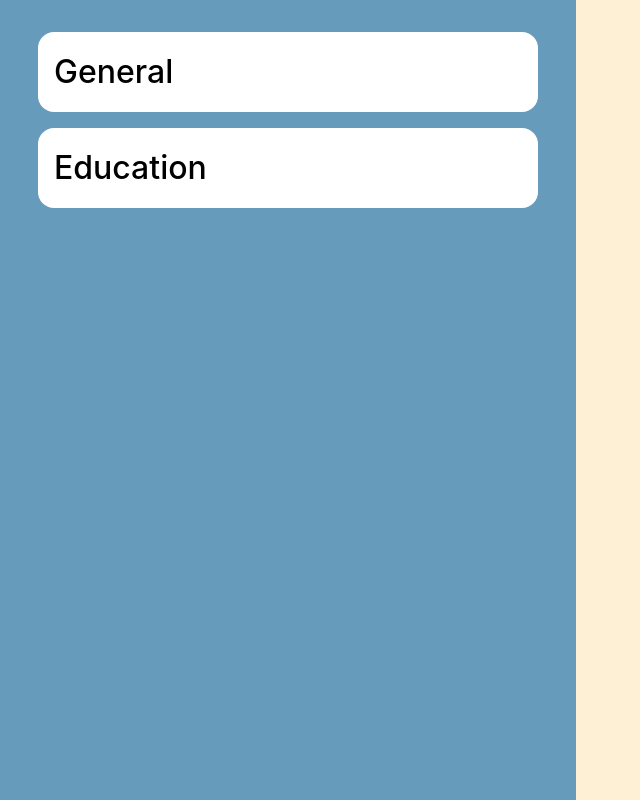
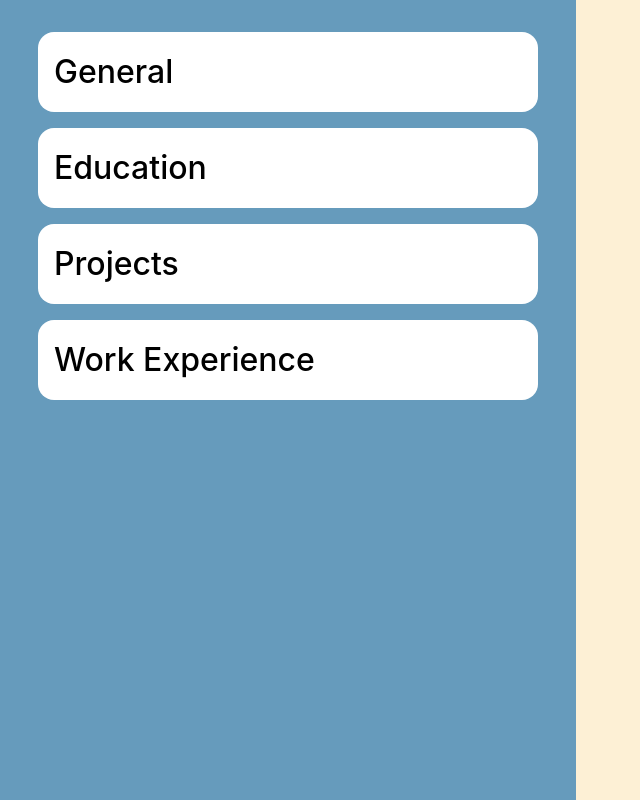
Before and after one commit to datderek/resumebuilder, a React (Vite) app: page / in a window 1280 px wide. Shown: the top 800 px of the page, without its empty margins (0-640 px from the left). Built offline with nearby package versions, Linux system fonts and the light colour scheme.

Commit message:
Add Projects and Work Experience panels

```diff
--- a/package.json
+++ b/package.json
@@ -11,7 +11,8 @@
   },
   "dependencies": {
     "react": "^18.2.0",
-    "react-dom": "^18.2.0"
+    "react-dom": "^18.2.0",
+    "uuid": "^9.0.1"
   },
   "devDependencies": {
     "@types/react": "^18.2.66",
--- a/src/components/Panel.jsx
+++ b/src/components/Panel.jsx
@@ -1,7 +1,7 @@
 import { useState } from 'react';
 import '../styles/Panel.css';
 
-export default function Panel({ label, children }) {
+export default function Panel({ label, onAddMore, children }) {
   const [isActive, setIsActive] = useState(false);
 
   const handleClick = (e) => {
@@ -16,6 +16,9 @@ export default function Panel({ label, children }) {
           {children}
         </div>
       )}
+      {(onAddMore && isActive) && (
+        <button onClick={onAddMore}>+ Add More</button>
+      )}
     </div>
   )
 }
--- a/src/components/ResumeBuilder.jsx
+++ b/src/components/ResumeBuilder.jsx
@@ -2,6 +2,7 @@ import ResumeEditor from "./ResumeEditor";
 import ResumeDisplay from "./ResumeDisplay";
 import "../styles/ResumeBuilder.css";
 import { useState } from 'react';
+import { v4 as uuid } from 'uuid';
 
 export default function ResumeBuilder() {
   const [resumeInformation, setResumeInformation] = useState(
@@ -20,14 +21,16 @@ export default function ResumeBuilder() {
       },
       projects: [
         {
+          id: uuid(),
           title: '',
           description: '',
           startDate: '',
           endDate: '',
-        }
+        },
       ],
-      work: [
+      workExperience: [
         {
+          id: uuid(),
           role: '',
           company: '',
           description:  '',
@@ -38,15 +41,55 @@ export default function ResumeBuilder() {
     }
   )
 
-  const handleChange = (category, key, value) => {
-    const newCategory = {...resumeInformation[category], [key]: value}
+  const handleChange = (category, key, value, id = null) => {
+    let newCategory;
+
+    if (category === 'projects' || category === 'workExperience') {
+      newCategory = resumeInformation[category].map((item) => {
+        if (item.id === id) {
+          item[key] = value;
+        }
+
+        return item;
+      });
+    } else {
+      newCategory = {...resumeInformation[category], [key]: value}
+    }
+
     const newResumeInformation = { ...resumeInformation, [category]: newCategory};
+    setResumeInformation(newResumeInformation);
+  }
+
+  const handleAddMore = (category) => {
+    let newItem;
+
+    if (category === 'projects') {
+      newItem = {
+        id: uuid(),
+        title: '',
+        description: '',
+        startDate: '',
+        endDate: '',
+      }
+    } else {
+      newItem = {
+        id: uuid(),
+        role: '',
+        company: '',
+        description: '',
+        startDate: '',
+        endDate: '',
+      }
+    }
+
+    const newCategory = [...resumeInformation[category], newItem];
+    const newResumeInformation = {...resumeInformation, [category]: newCategory};
     setResumeInformation(newResumeInformation);
   }
 
   return (
     <>
-      <ResumeEditor resumeInformation={resumeInformation} onChange={handleChange}/>
+      <ResumeEditor resumeInformation={resumeInformation} onChange={handleChange} onAddMore={handleAddMore}/>
       <ResumeDisplay resumeInformation={resumeInformation}/>
     </>
   )
--- a/src/components/ResumeEditor.jsx
+++ b/src/components/ResumeEditor.jsx
@@ -1,9 +1,9 @@
 import Panel from "./Panel";
 import Input from "./Input";
 
-export default function ResumeEditor({ resumeInformation, onChange }) {
-  const general = resumeInformation.general;
-  const education = resumeInformation.education;
+export default function ResumeEditor({ resumeInformation, onChange, onAddMore }) {
+  const { general, education, projects, workExperience } = resumeInformation;
+
   return (
     <div className="edit-bar">
       <Panel label='General'>
@@ -15,8 +15,33 @@ export default function ResumeEditor({ resumeInformation, onChange }) {
       <Panel label='Education'>
         <Input label='School' value={education.school} onChange={e => onChange('education', 'school', e.target.value)}></Input>
         <Input label='Major' value={education.major} onChange={e => onChange('education', 'major', e.target.value)}></Input>
-        <Input label='Start Date' value={education.startDate} type='date' onChange={e => onChange('education', 'startDate', e.target.value)}></Input>
-        <Input label='End Date' value={education.endDate} type='date' onChange={e => onChange('education', 'endDate', e.target.value)}></Input>
+        <Input label='Start Date' type='date' value={education.startDate} onChange={e => onChange('education', 'startDate', e.target.value)}></Input>
+        <Input label='End Date' type='date' value={education.endDate} onChange={e => onChange('education', 'endDate', e.target.value)}></Input>
+      </Panel>
+      <Panel label='Projects' onAddMore={() => onAddMore('projects')}>
+        {projects.map((project) => {
+          return (
+            <div key={project.id}>
+              <Input label='Title' value={project.title} onChange={e => onChange('projects', 'title', e.target.value, project.id)}></Input>
+              <Input label='Description' value={project.description} onChange={e => onChange('projects', 'description', e.target.value, project.id)}></Input>
+              <Input label='Start Date' type='date' value={project.startDate} onChange={e => onChange('projects', 'startDate', e.target.value, project.id)}></Input>
+              <Input label='End Date' type='date' value={project.endDate} onChange={e => onChange('projects', 'endDate', e.target.value, project.id)}></Input>
+            </div>
+          )
+        })}
+      </Panel>
+      <Panel label='Work Experience' onAddMore={() => onAddMore('workExperience')}>
+        {workExperience.map((job) => {
+          return (
+            <div key={job.id}>
+              <Input label='Role' value={job.role} onChange={e => onChange('workExperience', 'role', e.target.value, job.id)}></Input>
+              <Input label='Company' value={job.company} onChange={e => onChange('workExperience', 'company', e.target.value, job.id)}></Input>
+              <Input label='Description' value={job.description} onChange={e => onChange('workExperience', 'description', e.target.value, job.id)}></Input>
+              <Input label='Start Date' type='date' value={job.startDate} onChange={e => onChange('workExperience', 'startDate', e.target.value, job.id)}></Input>
+              <Input label='End Date' type='date' value={job.endDate} onChange={e => onChange('workExperience', 'endDate', e.target.value, job.id)}></Input>
+            </div>
+          )
+        })}
       </Panel>
     </div>
   )
```
Also changed, not shown: 1 other file (tests, documents, lock files or other folders).
